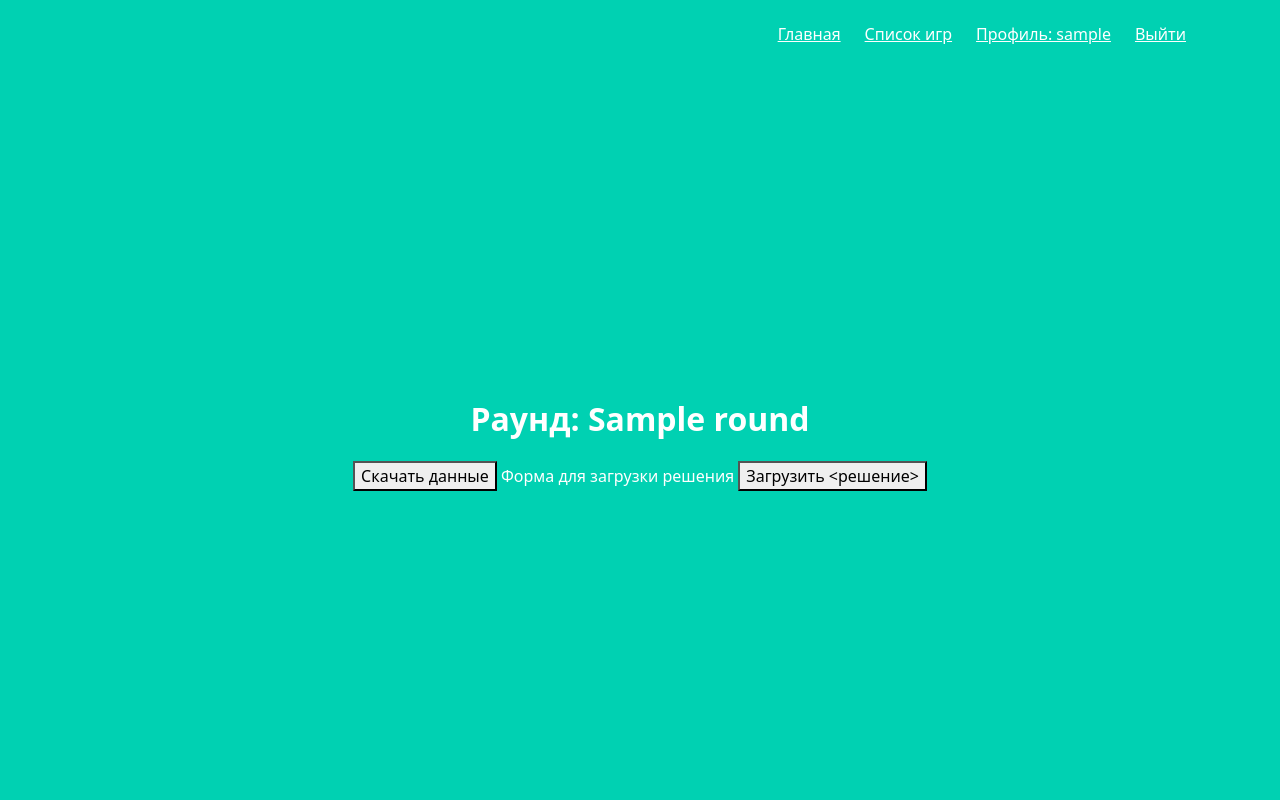
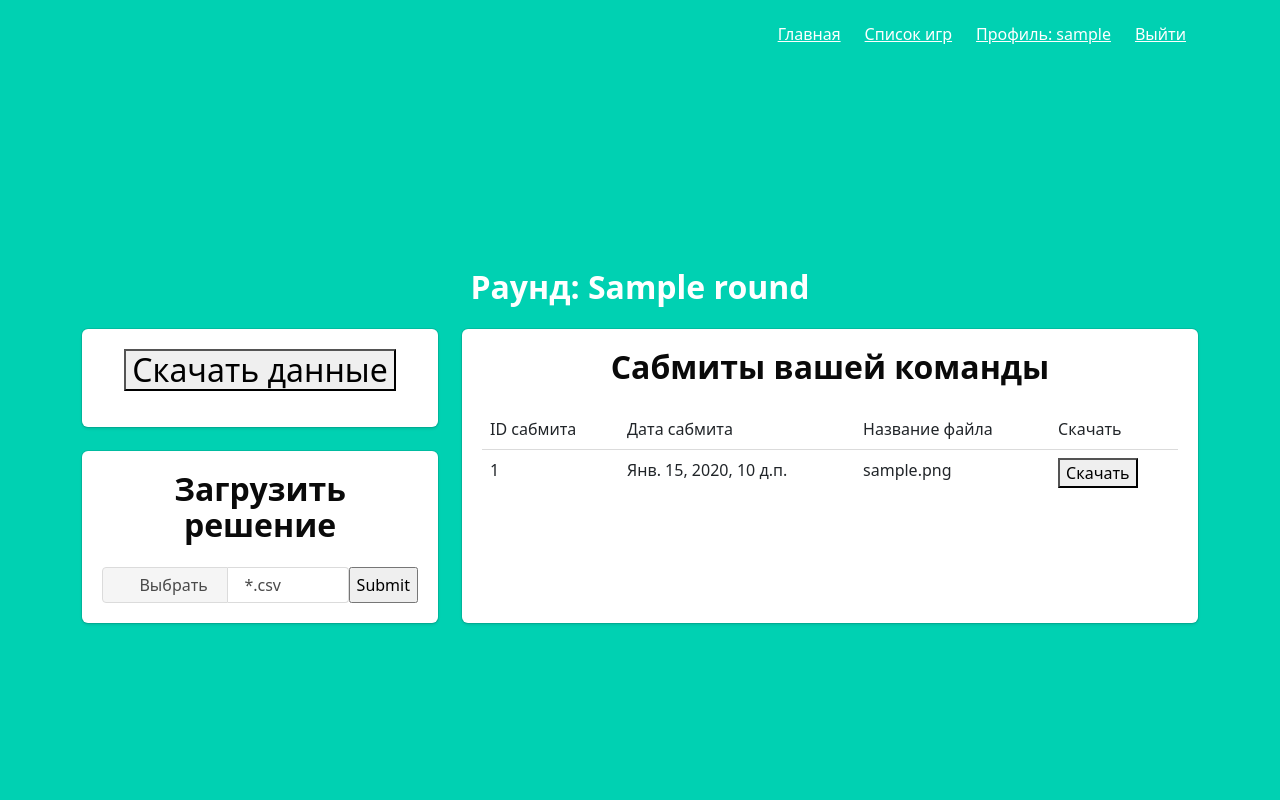
Before and after one commit to Falconwatch/BankingBattle, a Django app: page /round/1/ in a window 1280 px wide. Run offline with Django 3.2, Linux system fonts and the light colour scheme; a user stored in the database is signed in; tables that the repository leaves empty hold one stand-in row (values such as "Sample post"); some libraries are stand-ins or nearby versions.

Commit message:
Доделаны сабмиты - можно видеть список и скачивать

```diff
--- a/banking_battle/battle/admin.py
+++ b/banking_battle/battle/admin.py
@@ -1,8 +1,9 @@
 from django.contrib import admin
-from .models import Game, Team, Round, Dataset
+from .models import Game, Team, Round, Dataset, Submit
 
 # Register your models here.
 admin.site.register(Game)
 admin.site.register(Team)
 admin.site.register(Round)
 admin.site.register(Dataset)
+admin.site.register(Submit)
--- a/banking_battle/battle/models.py
+++ b/banking_battle/battle/models.py
@@ -54,14 +54,15 @@ class Dataset(models.Model):
         return self.name
 
 
-class Submission(models.Model):
+class Submit(models.Model):
     id = models.BigAutoField(primary_key=True)
-    submission_dt = models.DateTimeField()
-    user = models.ForeignKey(User, on_delete=models.CASCADE)
+    submission_dt = models.DateTimeField(auto_now_add=True)
+    team = models.ForeignKey(Team, on_delete=models.CASCADE)
     round = models.ForeignKey(Round, on_delete=models.CASCADE)
+    file = models.FileField(upload_to='submits/')
 
     class Meta:
         ordering = ['id']
 
     def __str__(self):
-        return self.name
+        return str(self.id)
--- a/banking_battle/battle/urls.py
+++ b/banking_battle/battle/urls.py
@@ -12,4 +12,5 @@ urlpatterns = [
     path('games/', views.games, name='games'),
     path('game/download', views.download_file, name='download'),
     path('round/<int:roundid>/', views.round, name='round'),
+    path('download_submit/<int:submit_id>', views.download_submit, name='download_submit')
 ]
--- a/banking_battle/battle/views.py
+++ b/banking_battle/battle/views.py
@@ -2,10 +2,13 @@ import mimetypes
 import os
 from banking_battle.settings import BASE_DIR
 from django.contrib.auth.decorators import login_required
-from django.http import HttpResponse
+from django.http import HttpResponse, Http404
 from django.shortcuts import get_object_or_404, redirect, render
+from django.core.files.storage import FileSystemStorage
+from django.conf import settings
 
-from .models import User, Game, Round
+from .models import User, Game, Round, Submit, Team
+from .forms import SubmitForm
 
 
 def index(request):
@@ -39,16 +42,18 @@ def results(request):
     template = 'battle/game_results.html'
     return render(request, template)
 
+
 @login_required
 def leaders(request):
     template = 'battle/game_leaders.html'
     return render(request, template)
 
+
 @login_required
 def game(request, gameid):
     user = request.user
     game = Game.objects.get(pk=gameid)
-    #ToDo: упростить блок ниже
+    # ToDo: упростить блок ниже
     user_in_team = False
     for team in user.users_teams.all():
         if team.game.id == gameid:
@@ -61,8 +66,9 @@ def game(request, gameid):
     template = 'battle/game.html'
     context = {"game": game,
                "show_submit_form": user_in_team,
-               "game_rounds": game_rounds} # Если пользователь участвует в соревновании, доступна форма сабмита
+               "game_rounds": game_rounds}  # Если пользователь участвует в соревновании, доступна форма сабмита
     return render(request, template, context)
+
 
 def games(request):
     template = 'battle/games.html'
@@ -70,14 +76,55 @@ def games(request):
     context = {"all_games": all_games}
     return render(request, template, context)
 
+
 @login_required
 def round(request, roundid):
     template = 'battle/round.html'
-    round = Round.objects.get(pk=roundid)
-    game = round.game
+    game_round = Round.objects.get(pk=roundid)
+    game = game_round.game
+    user = request.user
+    team = Team.objects.filter(users_in_team__id__contains = user.id).first()
+    team_submits_in_this_round = Submit.objects.filter(round__id=roundid).filter(team__id = team.id).all()
 
-    context = {"game":game, "round":round}
-    return render(request, template, context)
+    if request.method == 'POST' and len(request.FILES)>0:
+        upload = request.FILES['upload']
+        fss = FileSystemStorage(location="submits/")
+        file = fss.save(upload.name, upload)
+        file_url = fss.url(file)
+        submit = Submit(team = team,
+                    round = game_round,
+                      file = file)
+        submit.save()
+        context = {"game": game,
+                   "round": game_round,
+                   'file_url': file_url,
+                   "team_submits": team_submits_in_this_round}
+        return render(request, template, context)
+    else:
+        context = {"game": game,
+                   "round": game_round,
+                   "team_submits": team_submits_in_this_round}
+        return render(request, template, context)
+
+@login_required
+def download_submit(request, submit_id):
+    user = request.user
+    team = Team.objects.filter(users_in_team__id__contains = user.id).first()
+    submit = Submit.objects.filter(id=submit_id).filter(team__id = team.id).first()
+
+    file_name = submit.file.name
+
+    # get the download path
+    download_path = os.path.join("submits/", file_name)
+
+    if os.path.exists(download_path):
+        with open(download_path, 'rb') as fh:
+            response = HttpResponse(fh.read(), content_type="text/csv")
+            response['Content-Disposition'] = 'attachment; filename=' + os.path.basename(file_name)
+            return response
+    raise Http404
+
+
 
 @login_required
 def download_file(request):
--- a/banking_battle/templates/battle/game.html
+++ b/banking_battle/templates/battle/game.html
@@ -36,7 +36,7 @@
     <tr>
       <td>{{round.id}}</td>
       <td>{{round.name}}</td>
-      <td><button type="submit" value={{round}} onclick="location.href='/round/{{round.id}}'" name='toroundbtn'>К игре</button></td>
+      <td><button type="submit" value={{round}} onclick="location.href='/round/{{round.id}}'" name='toroundbtn'>К раунду</button></td>
     </tr>
     {% endfor %}
   </table>
--- a/banking_battle/templates/battle/round.html
+++ b/banking_battle/templates/battle/round.html
@@ -7,7 +7,66 @@
 <h2 class="title">
   Раунд: {{round.name}}
 </h2>
-<button>Скачать данные</button>
-Форма для загрузки решения
-<button>Загрузить <решение></решение></button>
+
+<div class="tile is-ancestor">
+  <div class="tile is-4 is-vertical is-parent">
+    <div class="tile is-child box">
+      <p class="title">
+          <button>Скачать данные</button>
+      </p>
+    </div>
+    <div class="tile is-child box">
+      <p class="title has-text-black">Загрузить решение</p>
+        <form method="post" enctype="multipart/form-data">
+            {% csrf_token %}
+            <div class="file has-name is-fullwidth">
+              <label class="file-label">
+                 <input class="file-input" type="file" name="upload" accept=".csv, .txt">
+                <span class="file-cta">
+                  <span class="file-icon">
+                    <i class="fas fa-upload"></i>
+                  </span>
+                  <span class="file-label">
+                    Выбрать
+                  </span>
+                </span>
+                <span class="file-name">
+                  *.csv
+                </span>
+              </label>
+                <input type="submit">
+            </div>
+
+        </form>
+
+    </div>
+  </div>
+  <div class="tile is-parent">
+    <div class="tile is-child box">
+      <p class="title has-text-black">Сабмиты вашей команды</p>
+        <table class = "table">
+            <tr>
+                <td>ID сабмита</td>
+                <td>Дата сабмита</td>
+                <td>Название файла</td>
+                <td>Скачать</td>
+            </tr>
+        {%for sub in team_submits%}
+            <tr>
+                <td>{{sub.id}}</td>
+                <td>{{sub.submission_dt}}</td>
+                <td>{{sub.file}}</td>
+                <td><button type="submit" value={{sub.id}} onclick="location.href='/download_submit/{{sub.id}}'" name='downsubbtn'>Скачать</button></td>
+            </tr>
+            {%endfor%}
+        </table>
+    </div>
+  </div>
+</div>
+
+
+
+
+
+
 {% endblock %}
```
Also changed, not shown: banking_battle/battle/forms.py (added, +7 -0 lines).
